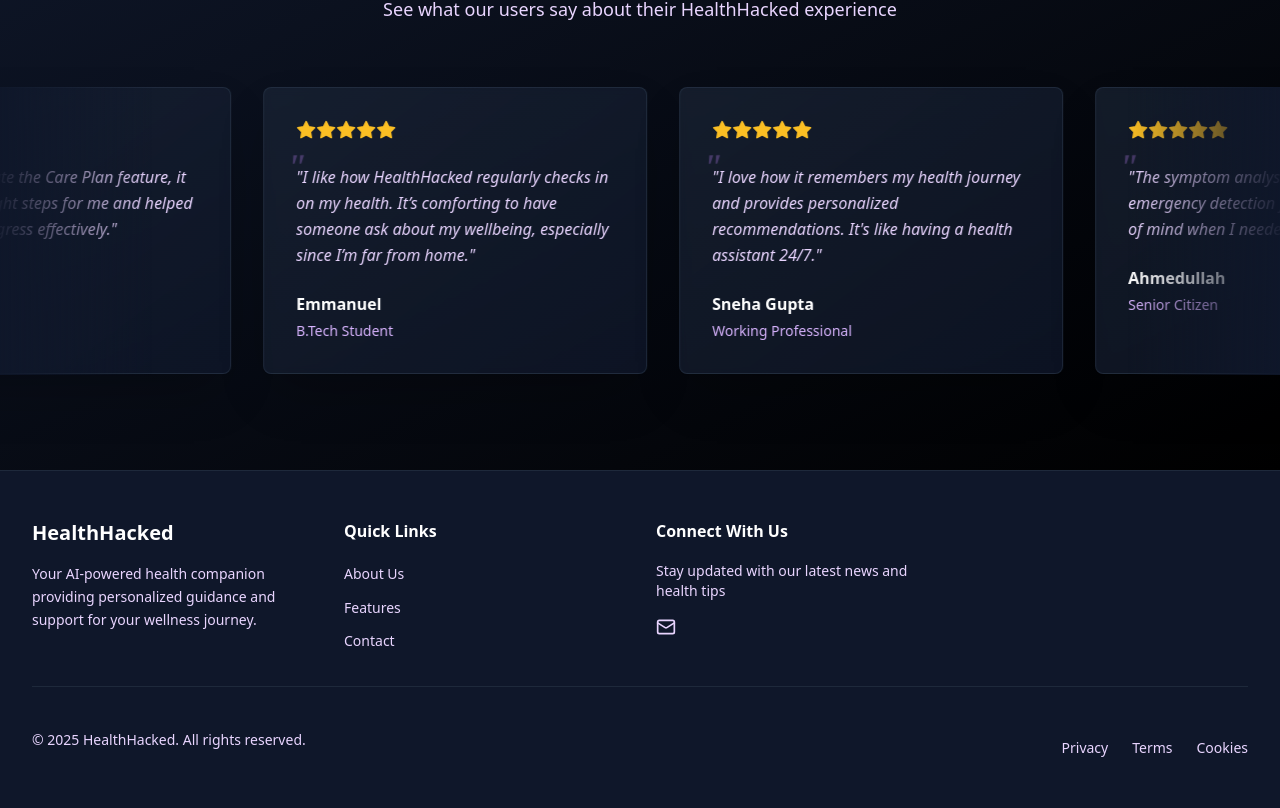
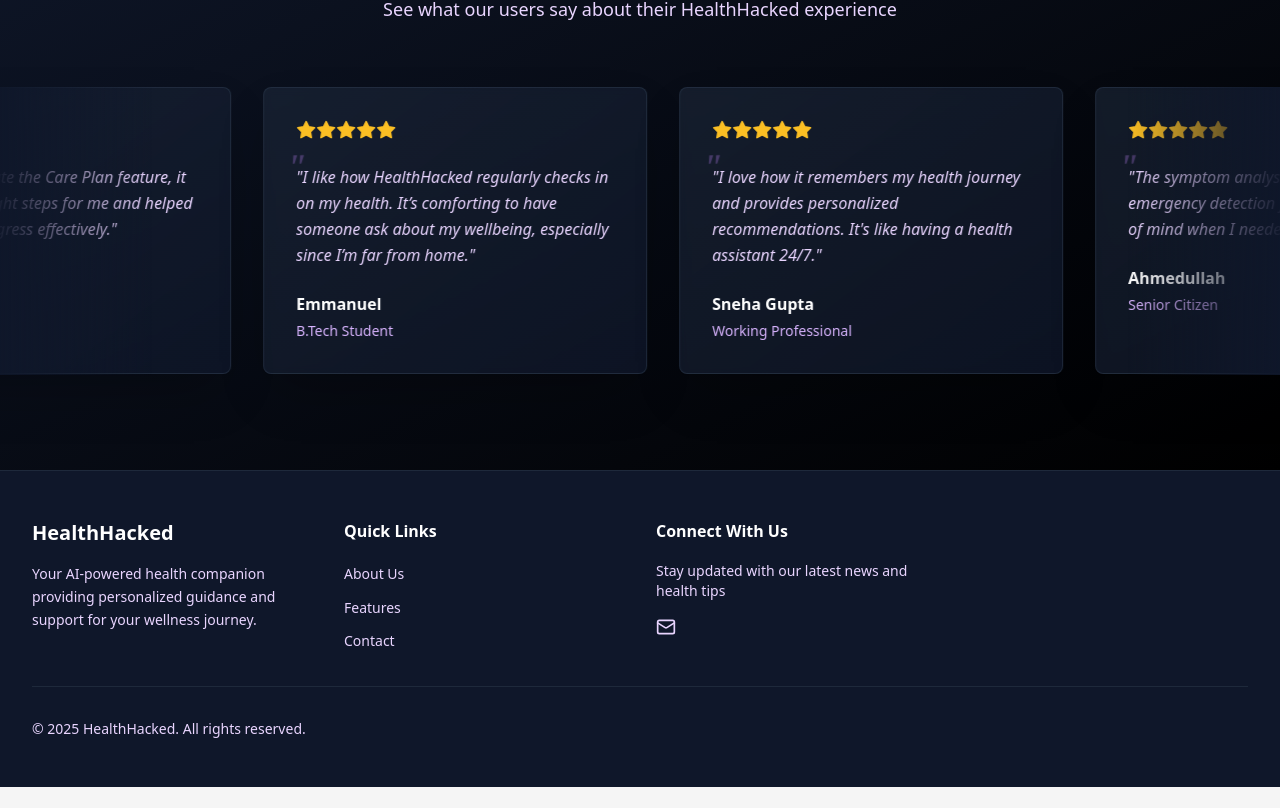
Before and after one commit to lightyear256/HealthHacked---Your-AI-Powered-Health-Companion, a React (Vite) app in the folder healthhacked/frontend/: page / in a window 1280 px wide. Shown: the part 2526-3334 px from the top of the page. After the commit the page ends 3313 px from the top, so only its background shows below. Built offline with nearby package versions, Linux system fonts and the light colour scheme; no server answers.

Commit message:
fix: footer

```diff
--- a/healthhacked/frontend/src/pages/Home.tsx
+++ b/healthhacked/frontend/src/pages/Home.tsx
@@ -714,32 +714,7 @@
             <p className="text-purple-200 text-sm">
               © 2025 HealthHacked. All rights reserved.
             </p>
-            <div className="flex space-x-6 mt-4 md:mt-0">
-              <motion.div whileHover={{ y: -2 }}>
-                <Link
-                  to="/privacy"
-                  className="text-purple-200 hover:text-purple-400 text-sm"
-                >
-                  Privacy
-                </Link>
-              </motion.div>
-              <motion.div whileHover={{ y: -2 }}>
-                <Link
-                  to="/terms"
-                  className="text-purple-200 hover:text-purple-400 text-sm"
-                >
-                  Terms
-                </Link>
-              </motion.div>
-              <motion.div whileHover={{ y: -2 }}>
-                <Link
-                  to="/cookies"
-                  className="text-purple-200 hover:text-purple-400 text-sm"
-                >
-                  Cookies
-                </Link>
-              </motion.div>
-            </div>
+
           </div>
         </div>
       </footer>
```
